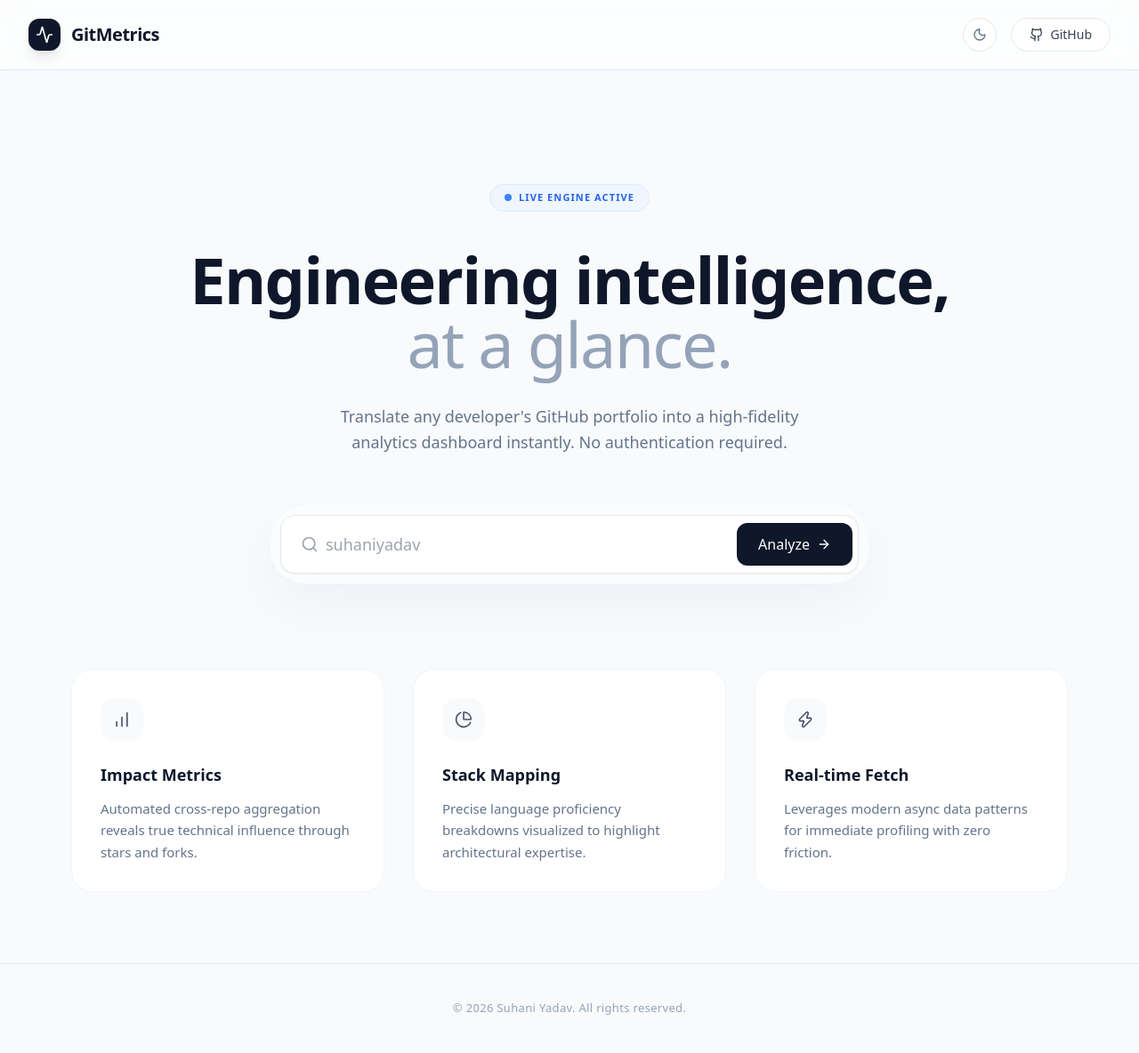
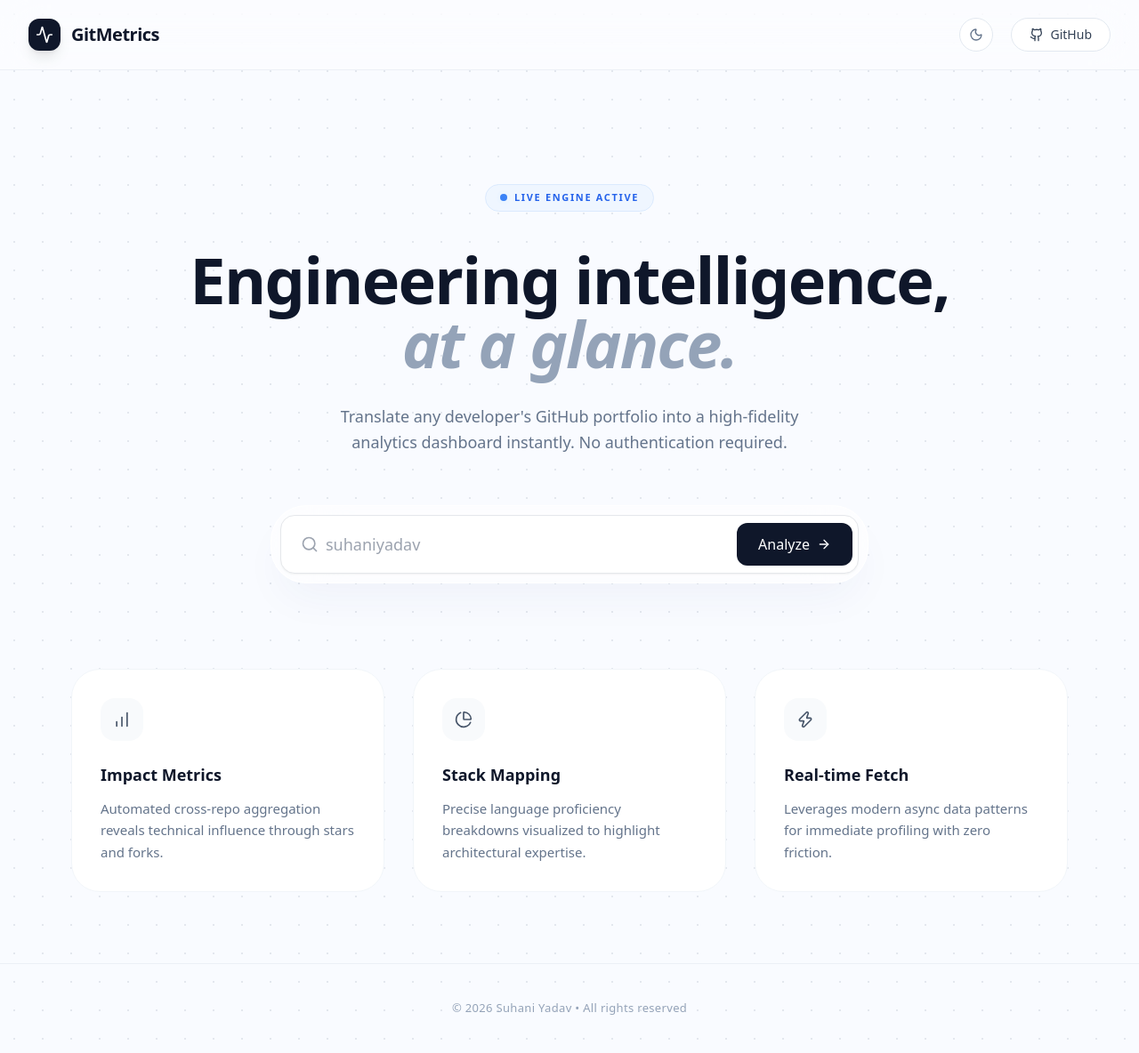
Before and after one commit to suhaniyadav-netizen/GitMetrics, a React (Vite) app: page / in a window 1280 px wide. Shown: the whole page at 89% size. Built offline with nearby package versions, Linux system fonts and the light colour scheme.

Commit message:
feat: Fixed dark theme

```diff
--- a/src/pages/Home.jsx
+++ b/src/pages/Home.jsx
@@ -30,18 +30,18 @@ export default function Home() {
   const currentYear = new Date().getFullYear();
 
   return (
-    <div className="min-h-screen font-sans bg-slate-50 dark:bg-[#020617] text-slate-900 dark:text-slate-100 relative overflow-hidden flex flex-col transition-colors duration-300">
+    <div className="min-h-screen font-sans bg-[#F9FBFF] dark:bg-[#0F172A] text-slate-900 dark:text-slate-100 relative overflow-hidden flex flex-col transition-colors duration-500">
 
       <div
-        className="absolute inset-0 z-0 opacity-10 dark:opacity-20 pointer-events-none"
+        className="absolute inset-0 z-0 opacity-[0.15] dark:opacity-[0.1] pointer-events-none"
         style={{
-          backgroundImage: 'radial-gradient(#94a3b8 0.5px, transparent 0.5px)',
-          backgroundSize: '24px 24px'
+          backgroundImage: 'radial-gradient(#64748b 0.8px, transparent 0.8px)',
+          backgroundSize: '32px 32px'
         }}
       />
-      <div className="absolute top-0 left-1/2 -translate-x-1/2 w-full h-[600px] bg-gradient-to-b from-blue-100/20 dark:from-blue-900/10 to-transparent blur-3xl -z-10 pointer-events-none" />
+      <div className="absolute top-0 left-1/2 -translate-x-1/2 w-full h-[500px] bg-gradient-to-b from-blue-500/10 dark:from-blue-400/5 to-transparent blur-[120px] -z-10 pointer-events-none" />
 
-      <nav className="relative z-10 flex items-center justify-between px-8 py-5 bg-white/70 dark:bg-slate-950/70 backdrop-blur-md border-b border-slate-200 dark:border-slate-800">
+      <nav className="relative z-10 flex items-center justify-between px-8 py-5 bg-white/40 dark:bg-[#1E293B]/40 backdrop-blur-xl border-b border-slate-200/60 dark:border-slate-800/60">
         <div className="flex items-center gap-3">
           <div className="flex items-center justify-center w-9 h-9 text-white bg-slate-900 dark:bg-blue-600 rounded-xl shadow-lg">
             <Activity className="w-5 h-5" />
@@ -49,10 +49,10 @@ export default function Home() {
           <span className="text-xl font-bold tracking-tight text-slate-900 dark:text-white">GitMetrics</span>
         </div>
 
-        <div className="flex items-center gap-4">
+        <div className="flex items-center gap-5">
           <button
             onClick={toggleTheme}
-            className="p-2.5 text-slate-500 transition-all bg-white dark:bg-slate-900 border border-slate-200 dark:border-slate-800 rounded-full hover:bg-slate-50 dark:hover:bg-slate-800 hover:shadow-sm"
+            className="p-2.5 text-slate-500 transition-all bg-white dark:bg-[#1E293B] border border-slate-200 dark:border-slate-700 rounded-full hover:bg-slate-50 dark:hover:bg-slate-800 hover:shadow-sm"
           >
             {isDark ? <Sun className="w-4 h-4 text-yellow-500" /> : <Moon className="w-4 h-4" />}
           </button>
@@ -61,7 +61,7 @@ export default function Home() {
             href="https://github.com"
             target="_blank"
             rel="noreferrer"
-            className="flex items-center gap-2 px-5 py-2 text-sm font-medium text-slate-700 dark:text-slate-200 transition-all bg-white dark:bg-slate-900 border border-slate-200 dark:border-slate-800 rounded-full hover:border-slate-300 dark:hover:border-slate-600 hover:shadow-sm"
+            className="flex items-center gap-2 px-5 py-2 text-sm font-medium text-slate-700 dark:text-slate-200 transition-all bg-white dark:bg-[#1E293B] border border-slate-200 dark:border-slate-700 rounded-full hover:border-slate-300 dark:hover:border-slate-500 hover:shadow-sm"
           >
             <svg xmlns="http://www.w3.org/2000/svg" viewBox="0 0 24 24" fill="none" stroke="currentColor" strokeWidth="2" strokeLinecap="round" strokeLinejoin="round" className="w-4 h-4">
               <path d="M15 22v-4a4.8 4.8 0 0 0-1-3.2c3 0 6-2 6-5.5.08-1.25-.27-2.48-1-3.5.28-1.15.28-2.35 0-3.5 0 0-1 0-3 1.5-2.64-.5-5.36-.5-8 0C6 2 5 2 5 2c-.3 1.15-.3 2.35 0 3.5A5.403 5.403 0 0 0 4 9c0 3.5 3 5.5 6 5.5-.39.49-.68 1.05-.85 1.65-.17.6-.22 1.23-.15 1.85v4"></path>
@@ -74,7 +74,7 @@ export default function Home() {
 
       <main className="relative z-10 flex flex-col items-center flex-1 px-4 pt-24 pb-20 mx-auto max-w-6xl md:pt-32">
 
-        <div className="flex items-center gap-2 px-4 py-1.5 mb-10 text-[11px] font-bold tracking-[0.1em] uppercase text-blue-600 dark:text-blue-400 bg-blue-50 dark:bg-blue-400/10 border border-blue-100 dark:border-blue-400/20 rounded-full">
+        <div className="flex items-center gap-2 px-4 py-1.5 mb-10 text-[11px] font-bold tracking-[0.15em] uppercase text-blue-600 dark:text-blue-400 bg-blue-50 dark:bg-blue-400/10 border border-blue-100 dark:border-blue-400/20 rounded-full">
           <span className="relative flex w-2 h-2">
             <span className="absolute inline-flex w-full h-full rounded-full bg-blue-400 opacity-80 animate-ping"></span>
             <span className="relative inline-flex w-2 h-2 rounded-full bg-blue-500"></span>
@@ -82,16 +82,16 @@ export default function Home() {
           Live Engine Active
         </div>
 
-        <h1 className="max-w-4xl mb-8 text-5xl font-bold tracking-tight text-center text-slate-900 dark:text-white md:text-7xl">
+        <h1 className="max-w-4xl mb-8 text-5xl font-bold tracking-tight text-center text-slate-900 dark:text-white md:text-7xl leading-[1.1]">
           Engineering intelligence, <br className="hidden md:block" />
-          <span className="text-slate-400 dark:text-slate-500 font-medium">at a glance.</span>
+          <span className="text-slate-400 dark:text-slate-500 font-semibold italic">at a glance.</span>
         </h1>
 
-        <p className="max-w-xl mb-14 text-lg text-center text-slate-500 dark:text-slate-400 leading-relaxed">
+        <p className="max-w-xl mb-14 text-lg text-center text-slate-500 dark:text-slate-400 leading-relaxed font-light">
           Translate any developer's GitHub portfolio into a high-fidelity analytics dashboard instantly. No authentication required.
         </p>
 
-        <div className="w-full max-w-2xl p-2.5 mb-24 bg-white/40 dark:bg-slate-900/40 backdrop-blur-xl border border-white/60 dark:border-slate-800/50 shadow-2xl shadow-slate-200/50 dark:shadow-none rounded-[2.5rem]">
+        <div className="w-full max-w-2xl p-2.5 mb-24 bg-white/60 dark:bg-[#1E293B]/60 backdrop-blur-2xl border border-white/80 dark:border-slate-700/50 shadow-2xl shadow-blue-900/5 dark:shadow-none rounded-[2.5rem]">
           <SearchBar />
         </div>
 
@@ -99,7 +99,7 @@ export default function Home() {
           <FeatureCard
             icon={BarChart}
             title="Impact Metrics"
-            description="Automated cross-repo aggregation reveals true technical influence through stars and forks."
+            description="Automated cross-repo aggregation reveals technical influence through stars and forks."
           />
           <FeatureCard
             icon={PieChart}
@@ -114,8 +114,8 @@ export default function Home() {
         </div>
       </main>
 
-      <footer className="relative z-10 py-10 mt-auto text-[13px] font-medium tracking-wide text-center text-slate-400 dark:text-slate-600 border-t border-slate-200 dark:border-slate-900">
-        &copy; {currentYear} Suhani Yadav. All rights reserved.
+      <footer className="relative z-10 py-10 mt-auto text-[13px] font-medium tracking-wide text-center text-slate-400 dark:text-slate-500 border-t border-slate-200/60 dark:border-slate-800/60">
+        &copy; {currentYear} Suhani Yadav • All rights reserved
       </footer>
     </div>
   );
@@ -123,12 +123,12 @@ export default function Home() {
 
 function FeatureCard({ icon: Icon, title, description }) {
   return (
-    <div className="group p-8 transition-all duration-300 bg-white dark:bg-slate-900 border border-slate-100 dark:border-slate-800/60 rounded-3xl hover:shadow-xl hover:-translate-y-1">
-      <div className="flex items-center justify-center w-12 h-12 mb-6 bg-slate-50 dark:bg-slate-800 rounded-2xl group-hover:bg-blue-50 dark:group-hover:bg-blue-900/30 transition-colors">
+    <div className="group p-8 transition-all duration-500 bg-white dark:bg-[#1E293B] border border-slate-100 dark:border-slate-800/50 rounded-[2rem] hover:shadow-xl hover:-translate-y-1">
+      <div className="flex items-center justify-center w-12 h-12 mb-6 bg-slate-50 dark:bg-slate-800/50 rounded-2xl group-hover:bg-blue-50 dark:group-hover:bg-blue-900/30 transition-colors">
         <Icon className="w-5 h-5 text-slate-600 dark:text-slate-400 group-hover:text-blue-600 dark:group-hover:text-blue-400" />
       </div>
       <h3 className="mb-3 text-lg font-bold text-slate-900 dark:text-white">{title}</h3>
-      <p className="text-[15px] leading-relaxed text-slate-500 dark:text-slate-400 font-normal">{description}</p>
+      <p className="text-[15px] leading-relaxed text-slate-500 dark:text-slate-400 font-light">{description}</p>
     </div>
   );
 }
```
